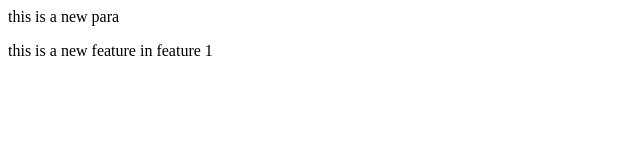
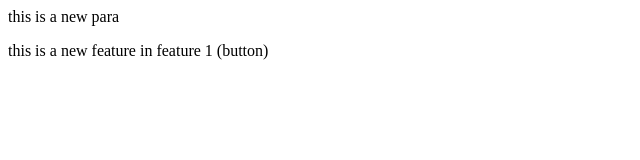
Before and after one commit to uditiraina/localrepo, a plain HTML site: page index.html in a window 1280 px wide. Shown: the full height of the page, 0-640 px from the left. Drawn offline with Linux system fonts and the light colour scheme.

Commit message:
Add button

```diff
--- a/index.html
+++ b/index.html
@@ -1,2 +1,2 @@
 <p>this is a new para</p>
-<p>this is a new feature in feature 1</p>
+<p>this is a new feature in feature 1 (button) </p>
```
